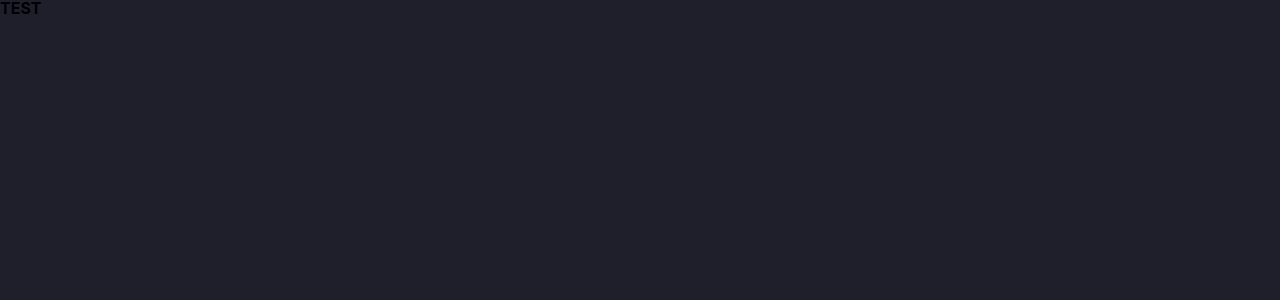
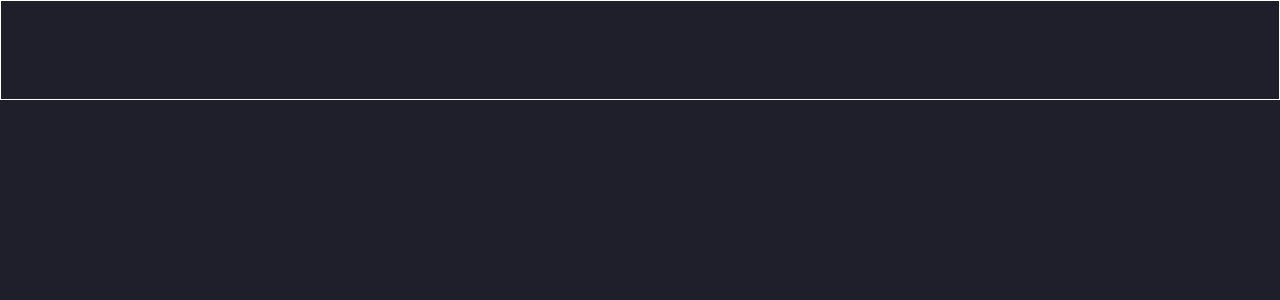
Before and after one commit to tlsgmltjd/connect-client, a React (Vite) app: page / in a window 1280 px wide. Shown: the top 300 px of the page. Built offline with nearby package versions, Linux system fonts and the light colour scheme; sample sign-in values are in the browser's storage; a web font is replaced by a local one.

Commit message:
Add Header

```diff
--- a/src/App.jsx
+++ b/src/App.jsx
@@ -10,7 +10,7 @@ function App() {
       <Routes>
         <Route path="/signup/*" element={<P.SignupPage />} />
         <Route path="/login" element={<P.LoginPage />} />
-        <Route path="/" element={<PrivateRoute element={<P.Test />} />} />
+        <Route path="/" element={<PrivateRoute element={<P.MainPage />} />} />
       </Routes>
     </>
   );
--- /dev/null
+++ b/src/components/Header/index.jsx
@@ -0,0 +1,5 @@
+import * as S from "./style";
+
+export default function Header() {
+  return <S.Container></S.Container>;
+}
--- /dev/null
+++ b/src/components/Header/style.js
@@ -0,0 +1,7 @@
+import styled from "styled-components";
+
+export const Container = styled.div`
+  width: 100%;
+  height: 100px;
+  border: 1px solid white;
+`;
--- /dev/null
+++ b/src/pages/MainPage/index.jsx
@@ -0,0 +1,9 @@
+import Header from "../../components/Header";
+
+export default function MainPage() {
+  return (
+    <>
+      <Header />
+    </>
+  );
+}
--- a/src/pages/Test/index.jsx
+++ /dev/null
@@ -1,3 +0,0 @@
-export default function Test() {
-  return <div>TEST</div>;
-}
--- a/src/pages/index.js
+++ b/src/pages/index.js
@@ -1,3 +1,3 @@
-export { default as Test } from "./Test";
+export { default as MainPage } from "./MainPage";
 export { default as SignupPage } from "./SignupPage";
 export { default as LoginPage } from "./LoginPage";
```
Also changed, not shown: src/pages/MainPage/style.js (added).
